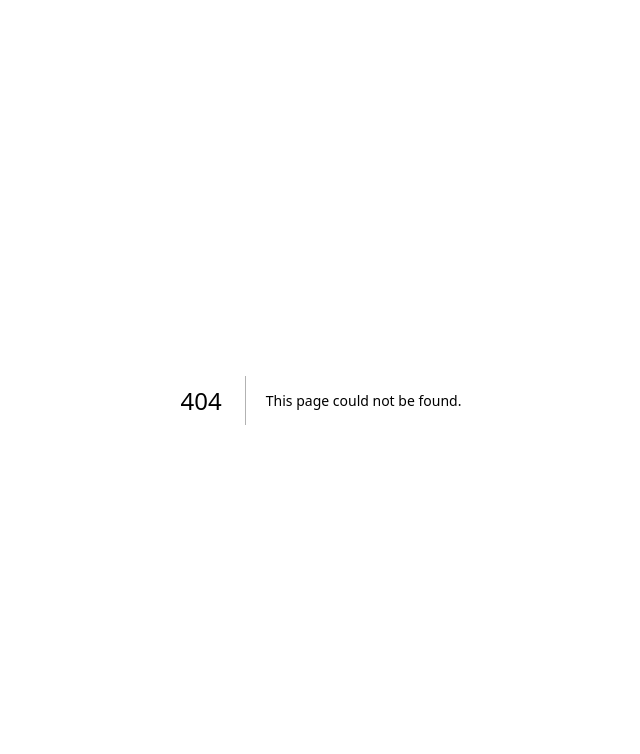
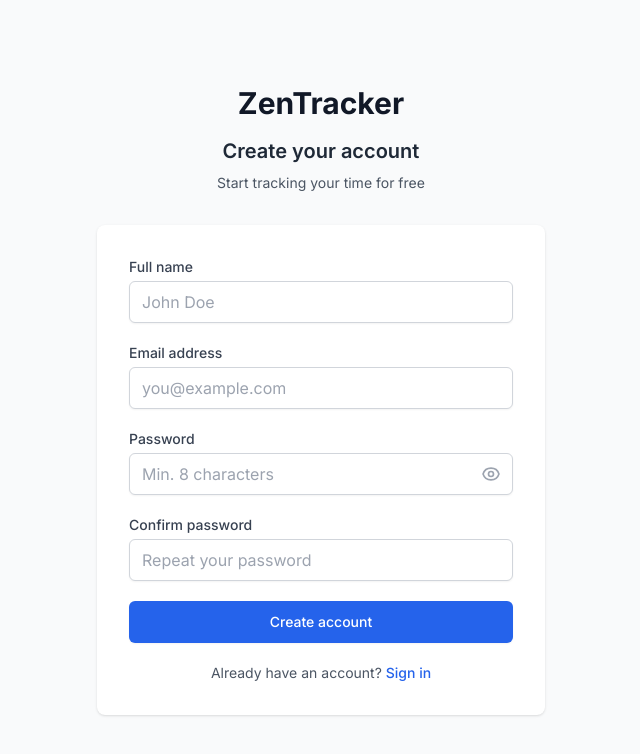
Before and after one commit to WilliamFerrant/ZenTrack, a Next.js app: page /register in a window 1280 px wide. Before the commit this address had no page. Shown: the top 754 px of the page, without its empty margins (319-959 px from the left). Built offline with nearby package versions, Linux system fonts and the light colour scheme.

Commit message:
feat: add register page and /auth/register endpoint

```diff
--- /dev/null
+++ b/src/app/register/page.tsx
@@ -0,0 +1,247 @@
+// Register page
+'use client'
+
+import { useState, useEffect } from 'react'
+import { useRouter } from 'next/navigation'
+import { useAuthStore } from '@/stores'
+import { api } from '@/lib/api'
+
+interface RegisterFormState {
+  full_name: string
+  email: string
+  password: string
+  confirmPassword: string
+  showPassword: boolean
+}
+
+export default function RegisterPage() {
+  const router = useRouter()
+  const { isAuthenticated, isLoading } = useAuthStore()
+
+  const [formState, setFormState] = useState<RegisterFormState>({
+    full_name: '',
+    email: '',
+    password: '',
+    confirmPassword: '',
+    showPassword: false,
+  })
+
+  const [fieldErrors, setFieldErrors] = useState<Partial<Record<keyof RegisterFormState, string>>>({})
+  const [isSubmitting, setIsSubmitting] = useState(false)
+  const [serverError, setServerError] = useState<string | null>(null)
+
+  useEffect(() => {
+    if (!isLoading && isAuthenticated) {
+      router.replace('/app/tracking')
+    }
+  }, [isAuthenticated, isLoading, router])
+
+  if (isLoading || isAuthenticated) {
+    return (
+      <div className="flex items-center justify-center min-h-screen">
+        <div className="animate-spin rounded-full h-8 w-8 border-b-2 border-blue-600"></div>
+      </div>
+    )
+  }
+
+  const validateForm = () => {
+    const errors: typeof fieldErrors = {}
+
+    if (!formState.full_name.trim()) {
+      errors.full_name = 'Full name is required'
+    }
+
+    if (!formState.email) {
+      errors.email = 'Email is required'
+    } else if (!/\S+@\S+\.\S+/.test(formState.email)) {
+      errors.email = 'Please enter a valid email address'
+    }
+
+    if (!formState.password) {
+      errors.password = 'Password is required'
+    } else if (formState.password.length < 8) {
+      errors.password = 'Password must be at least 8 characters'
+    }
+
+    if (!formState.confirmPassword) {
+      errors.confirmPassword = 'Please confirm your password'
+    } else if (formState.password !== formState.confirmPassword) {
+      errors.confirmPassword = 'Passwords do not match'
+    }
+
+    setFieldErrors(errors)
+    return Object.keys(errors).length === 0
+  }
+
+  const handleSubmit = async (e: React.FormEvent) => {
+    e.preventDefault()
+    setServerError(null)
+
+    if (!validateForm()) return
+
+    setIsSubmitting(true)
+    try {
+      await api.post('/auth/register', {
+        full_name: formState.full_name.trim(),
+        email: formState.email.trim(),
+        password: formState.password,
+      })
+      router.push('/login?registered=1')
+    } catch (err: any) {
+      setServerError(err?.message || 'Registration failed. Please try again.')
+    } finally {
+      setIsSubmitting(false)
+    }
+  }
+
+  const handleChange = (field: keyof RegisterFormState, value: string) => {
+    setFormState(prev => ({ ...prev, [field]: value }))
+    if (fieldErrors[field]) {
+      setFieldErrors(prev => ({ ...prev, [field]: undefined }))
+    }
+  }
+
+  return (
+    <div className="min-h-screen flex items-center justify-center bg-gray-50 py-12 px-4 sm:px-6 lg:px-8">
+      <div className="max-w-md w-full space-y-8">
+        {/* Header */}
+        <div className="text-center">
+          <h1 className="text-3xl font-bold text-gray-900">ZenTracker</h1>
+          <h2 className="mt-4 text-xl font-semibold text-gray-800">Create your account</h2>
+          <p className="mt-2 text-sm text-gray-600">Start tracking your time for free</p>
+        </div>
+
+        {/* Form */}
+        <form onSubmit={handleSubmit} className="bg-white shadow rounded-lg p-8 space-y-5">
+          {serverError && (
+            <div className="p-3 bg-red-50 border border-red-200 rounded-md text-sm text-red-700">
+              {serverError}
+            </div>
+          )}
+
+          {/* Full Name */}
+          <div>
+            <label htmlFor="full_name" className="block text-sm font-medium text-gray-700 mb-1">
+              Full name
+            </label>
+            <input
+              id="full_name"
+              type="text"
+              autoComplete="name"
+              value={formState.full_name}
+              onChange={e => handleChange('full_name', e.target.value)}
+              className={`w-full px-3 py-2 border rounded-md shadow-sm focus:outline-none focus:ring-2 focus:ring-blue-500 ${
+                fieldErrors.full_name ? 'border-red-400' : 'border-gray-300'
+              }`}
+              placeholder="John Doe"
+            />
+            {fieldErrors.full_name && (
+              <p className="mt-1 text-xs text-red-600">{fieldErrors.full_name}</p>
+            )}
+          </div>
+
+          {/* Email */}
+          <div>
+            <label htmlFor="email" className="block text-sm font-medium text-gray-700 mb-1">
+              Email address
+            </label>
+            <input
+              id="email"
+              type="email"
+              autoComplete="email"
+              value={formState.email}
+              onChange={e => handleChange('email', e.target.value)}
+              className={`w-full px-3 py-2 border rounded-md shadow-sm focus:outline-none focus:ring-2 focus:ring-blue-500 ${
+                fieldErrors.email ? 'border-red-400' : 'border-gray-300'
+              }`}
+              placeholder="you@example.com"
+            />
+            {fieldErrors.email && (
+              <p className="mt-1 text-xs text-red-600">{fieldErrors.email}</p>
+            )}
+          </div>
+
+          {/* Password */}
+          <div>
+            <label htmlFor="password" className="block text-sm font-medium text-gray-700 mb-1">
+              Password
+            </label>
+            <div className="relative">
+              <input
+                id="password"
+                type={formState.showPassword ? 'text' : 'password'}
+                autoComplete="new-password"
+                value={formState.password}
+                onChange={e => handleChange('password', e.target.value)}
+                className={`w-full px-3 py-2 border rounded-md shadow-sm focus:outline-none focus:ring-2 focus:ring-blue-500 pr-10 ${
+                  fieldErrors.password ? 'border-red-400' : 'border-gray-300'
+                }`}
+                placeholder="Min. 8 characters"
+              />
+              <button
+                type="button"
+                onClick={() => setFormState(p => ({ ...p, showPassword: !p.showPassword }))}
+                className="absolute inset-y-0 right-0 pr-3 flex items-center text-gray-400 hover:text-gray-600"
+              >
+                {formState.showPassword ? (
+                  <svg className="h-5 w-5" fill="none" viewBox="0 0 24 24" stroke="currentColor">
+                    <path strokeLinecap="round" strokeLinejoin="round" strokeWidth={2} d="M13.875 18.825A10.05 10.05 0 0112 19c-4.478 0-8.268-2.943-9.543-7a9.97 9.97 0 011.563-3.029m5.858.908a3 3 0 114.243 4.243M9.878 9.878l4.242 4.242M9.88 9.88l-3.29-3.29m7.532 7.532l3.29 3.29M3 3l3.59 3.59m0 0A9.953 9.953 0 0112 5c4.478 0 8.268 2.943 9.543 7a10.025 10.025 0 01-4.132 4.411m0 0L21 21" />
+                  </svg>
+                ) : (
+                  <svg className="h-5 w-5" fill="none" viewBox="0 0 24 24" stroke="currentColor">
+                    <path strokeLinecap="round" strokeLinejoin="round" strokeWidth={2} d="M15 12a3 3 0 11-6 0 3 3 0 016 0z" />
+                    <path strokeLinecap="round" strokeLinejoin="round" strokeWidth={2} d="M2.458 12C3.732 7.943 7.523 5 12 5c4.478 0 8.268 2.943 9.542 7-1.274 4.057-5.064 7-9.542 7-4.477 0-8.268-2.943-9.542-7z" />
+                  </svg>
+                )}
+              </button>
+            </div>
+            {fieldErrors.password && (
+              <p className="mt-1 text-xs text-red-600">{fieldErrors.password}</p>
+            )}
+          </div>
+
+          {/* Confirm Password */}
+          <div>
+            <label htmlFor="confirmPassword" className="block text-sm font-medium text-gray-700 mb-1">
+              Confirm password
+            </label>
+            <input
+              id="confirmPassword"
+              type={formState.showPassword ? 'text' : 'password'}
+              autoComplete="new-password"
+              value={formState.confirmPassword}
+              onChange={e => handleChange('confirmPassword', e.target.value)}
+              className={`w-full px-3 py-2 border rounded-md shadow-sm focus:outline-none focus:ring-2 focus:ring-blue-500 ${
+                fieldErrors.confirmPassword ? 'border-red-400' : 'border-gray-300'
+              }`}
+              placeholder="Repeat your password"
+            />
+            {fieldErrors.confirmPassword && (
+              <p className="mt-1 text-xs text-red-600">{fieldErrors.confirmPassword}</p>
+            )}
+          </div>
+
+          {/* Submit */}
+          <button
+            type="submit"
+            disabled={isSubmitting}
+            className="w-full flex justify-center py-2.5 px-4 border border-transparent rounded-md shadow-sm text-sm font-medium text-white bg-blue-600 hover:bg-blue-700 focus:outline-none focus:ring-2 focus:ring-offset-2 focus:ring-blue-500 disabled:opacity-50 disabled:cursor-not-allowed transition-colors"
+          >
+            {isSubmitting ? (
+              <div className="animate-spin rounded-full h-5 w-5 border-b-2 border-white" />
+            ) : (
+              'Create account'
+            )}
+          </button>
+
+          <p className="text-center text-sm text-gray-600">
+            Already have an account?{' '}
+            <a href="/login" className="text-blue-600 hover:text-blue-500 font-medium">
+              Sign in
+            </a>
+          </p>
+        </form>
+      </div>
+    </div>
+  )
+}
```
Also changed, not shown: 2 other files (tests, documents, lock files or other folders).
